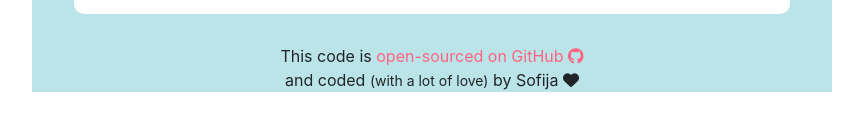
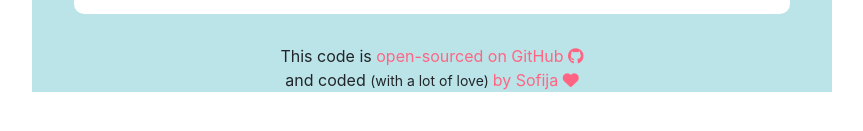
Before and after one commit to sofijaV/dictionary-app, a React (Create React App) app: page / in a window 1280 px wide. Shown: the part 367-498 px from the top of the page, without its empty margins (208-1071 px from the left). Built offline with nearby package versions, Linux system fonts and the light colour scheme; no server answers.

Commit message:
added link to the portfolio page in footer

```diff
--- a/src/App.js
+++ b/src/App.js
@@ -19,8 +19,14 @@ export default function App() {
             open-sourced on GitHub <i className="fab fa-github"></i>
           </a>{" "}
           <div>
-            and coded <small> (with a lot of love)</small> by Sofija{" "}
-            <i className="fas fa-heart"></i>
+            and coded <small> (with a lot of love) </small>
+            <a
+              href="https://sleepy-euler-fb849e.netlify.app/"
+              target="_blank"
+              rel="noreferrer"
+            >
+              by Sofija <i className="fas fa-heart"></i>
+            </a>{" "}
           </div>
         </footer>
       </div>
```
